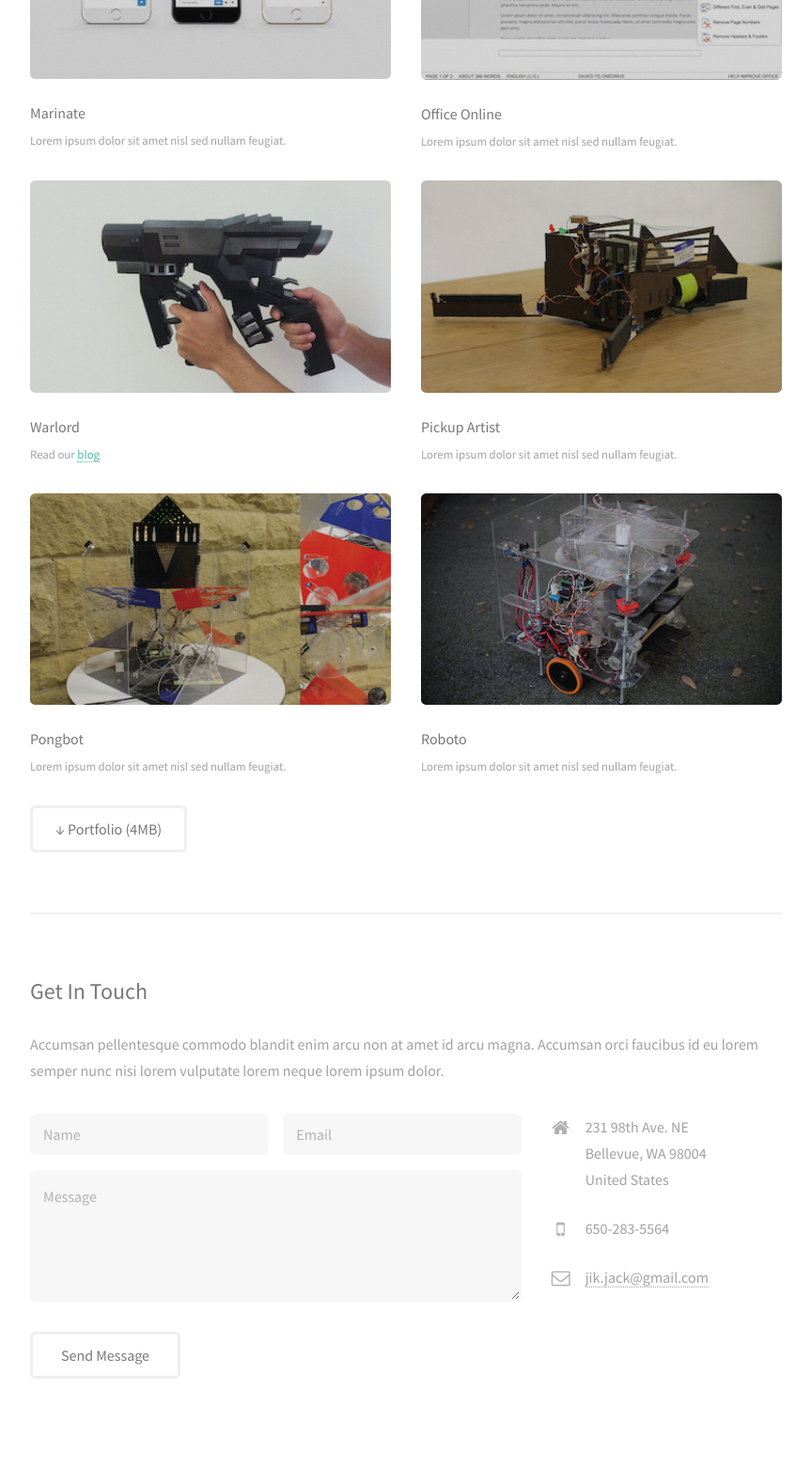
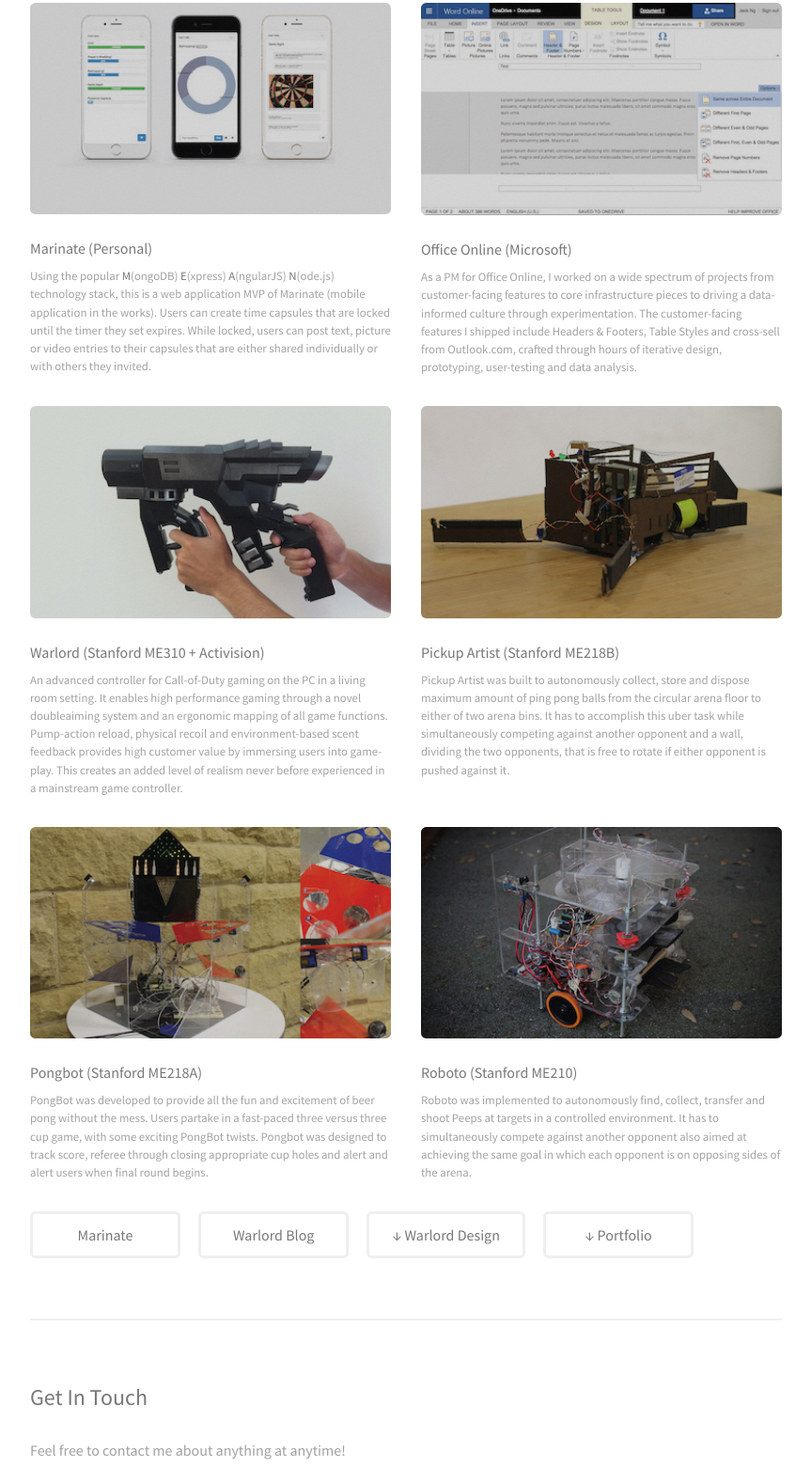
Before and after one commit to szeyeungng/jackng, a website: page static/index.html in a window 1280 px wide. Shown: the part 701-2261 px from the top of the page at 94% size, without its empty margins (400-1263 px from the left). Drawn offline with Linux system fonts and the light colour scheme.

Commit message:
updated content

```diff
--- a/static/index.html
+++ b/static/index.html
@@ -41,8 +41,9 @@
 							<h2>I <font color="red">&#9829;</font> Product.<br /></h2>
 						</header>
 						<p>I have over 3 years of consumer and platform product management experience through shipping delightful customer experiences and driving infrastructure changes. I am passionate about practicing good user-centered design, minimizing distractions for engineers and running solid experiments. I have experience in defining product vision, road-map and design and making data-informed product decisions and investment strategies aimed at maximizing business impact.</p>
+						<p>For school, I've worked mostly on hardware and mechatronics projects... though the tangible side still touches me... I love software products and being able to easily experiment, impacting millions of users... thus I've been working on some personal software projects as well... Shipping features that millions of users get to experience is truly satisfying, especially</p>
 						<ul class="actions">
-							<li><a href="images/jackng.pdf" target="_blank" class="button">&#8595; Resume</a></li>
+							<li><a href="files/jackng.pdf" target="_blank" class="button">&#8595; Resume</a></li>
 						</ul>
 					</section>
 
@@ -52,44 +53,47 @@
 						<div class="row">
 							<article class="6u 12u$(xsmall) work-item">
 								<a href="images/fulls/marinate.jpg" class="image fit thumb"><img src="images/thumbs/marinate.jpg" alt="" /></a>
-								<h3>Marinate</h3>
-								<p>Lorem ipsum dolor sit amet nisl sed nullam feugiat.</p>
+								<h3>Marinate (Personal)</h3>
+								<p>Using the popular <strong>M</strong>(ongoDB) <strong>E</strong>(xpress) <strong>A</strong>(ngularJS) <strong>N</strong>(ode.js) technology stack, this is a web application MVP of Marinate (mobile application in the works). Users can create time capsules that are locked until the timer they set expires. While locked, users can post text, picture or video entries to their capsules that are either shared individually or with others they invited.</p>
 							</article>
 							<article class="6u$ 12u$(xsmall) work-item">
 								<a href="images/fulls/HF.png" class="image fit thumb"><img src="images/thumbs/HF.png" alt="" /></a>
-								<h3>Office Online</h3>
-								<p>Lorem ipsum dolor sit amet nisl sed nullam feugiat.</p>
+								<h3>Office Online (Microsoft)</h3>
+								<p>As a PM for Office Online, I worked on a wide spectrum of projects from customer-facing features to core infrastructure pieces to driving a data-informed culture through experimentation. The customer-facing features I shipped include Headers & Footers, Table Styles and cross-sell from Outlook.com, crafted through hours of iterative design, prototyping, user-testing and data analysis.</p>
 							</article>
 							<article class="6u 12u$(xsmall) work-item">
 								<a href="images/fulls/warlord.jpg" class="image fit thumb"><img src="images/thumbs/warlord.jpg" alt="" /></a>
-								<h3>Warlord</h3>
-								<p>Read our <a href="http://me310activision.blogspot.com/?zx=a0451dfba001831c" target="_blank">blog</a></p>
+								<h3>Warlord (Stanford ME310 + Activision)</h3>
+								<p>An advanced controller for Call-of-Duty gaming on the PC in a living room setting. It enables high performance gaming through a novel doubleaiming system and an ergonomic mapping of all game functions. Pump-action reload, physical recoil and environment-based scent feedback provides high customer value by immersing users into game-play. This creates an added level of realism never before experienced in a mainstream game controller.</p>
 							</article>
 							<article class="6u$ 12u$(xsmall) work-item">
 								<a href="images/fulls/pickupartist.jpg" class="image fit thumb"><img src="images/thumbs/pickupartist.jpg" alt="" /></a>
-								<h3>Pickup Artist</h3>
-								<p>Lorem ipsum dolor sit amet nisl sed nullam feugiat.</p>
+								<h3>Pickup Artist (Stanford ME218B)</h3>
+								<p>Pickup Artist was built to autonomously collect, store and dispose maximum amount of ping pong balls from the circular arena floor to either of two arena bins. It has to accomplish this uber task while simultaneously competing against another opponent and a wall, dividing the two opponents, that is free to rotate if either opponent is pushed against it.</p>
 							</article>
 							<article class="6u 12u$(xsmall) work-item">
 								<a href="images/fulls/pongbot.jpg" class="image fit thumb"><img src="images/thumbs/pongbot.jpg" alt="" /></a>
-								<h3>Pongbot</h3>
-								<p>Lorem ipsum dolor sit amet nisl sed nullam feugiat.</p>
+								<h3>Pongbot (Stanford ME218A)</h3>
+								<p>PongBot was developed to provide all the fun and excitement of beer pong without the mess. Users partake in a fast-paced three versus three cup game, with some exciting PongBot twists. Pongbot was designed to track score, referee through closing appropriate cup holes and alert and alert users when final round begins.</p>
 							</article>
 							<article class="6u$ 12u$(xsmall) work-item">
 								<a href="images/fulls/roboto.jpg" class="image fit thumb"><img src="images/thumbs/roboto.jpg" alt="" /></a>
-								<h3>Roboto</h3>
-								<p>Lorem ipsum dolor sit amet nisl sed nullam feugiat.</p>
+								<h3>Roboto (Stanford ME210)</h3>
+								<p>Roboto was implemented to autonomously find, collect, transfer and shoot Peeps at targets in a controlled environment. It has to simultaneously compete against another opponent also aimed at achieving the same goal in which each opponent is on opposing sides of the arena.</p>
 							</article>
 						</div>
 						<ul class="actions">
-							<li><a href="images/jackng_portfolio.pdf" target="_blank" class="button">&#8595; Portfolio (4MB)</a></li>
+							<li><a href="http://marinate.herokuapp.com" target="_blank" class="button">Marinate</a></li>
+							<li><a href="http://me310activision.blogspot.com/?zx=a0451dfba001831c" target="_blank" class="button">Warlord Blog</a></li>
+							<li><a href="files/protobook.pdf" target="_blank" class="button">&#8595; Warlord Design</a></li>
+							<li><a href="files/jackng_portfolio.pdf" target="_blank" class="button">&#8595; Portfolio</a></li>
 						</ul>
 					</section>
 
 				<!-- Three -->
 					<section id="three">
 						<h2>Get In Touch</h2>
-						<p>Accumsan pellentesque commodo blandit enim arcu non at amet id arcu magna. Accumsan orci faucibus id eu lorem semper nunc nisi lorem vulputate lorem neque lorem ipsum dolor.</p>
+						<p>Feel free to contact me about anything at anytime!</p>
 						<div class="row">
 							<div class="8u 12u$(small)">
 								<form method="post" action="#">
```
Also changed, not shown: 5 other files.
